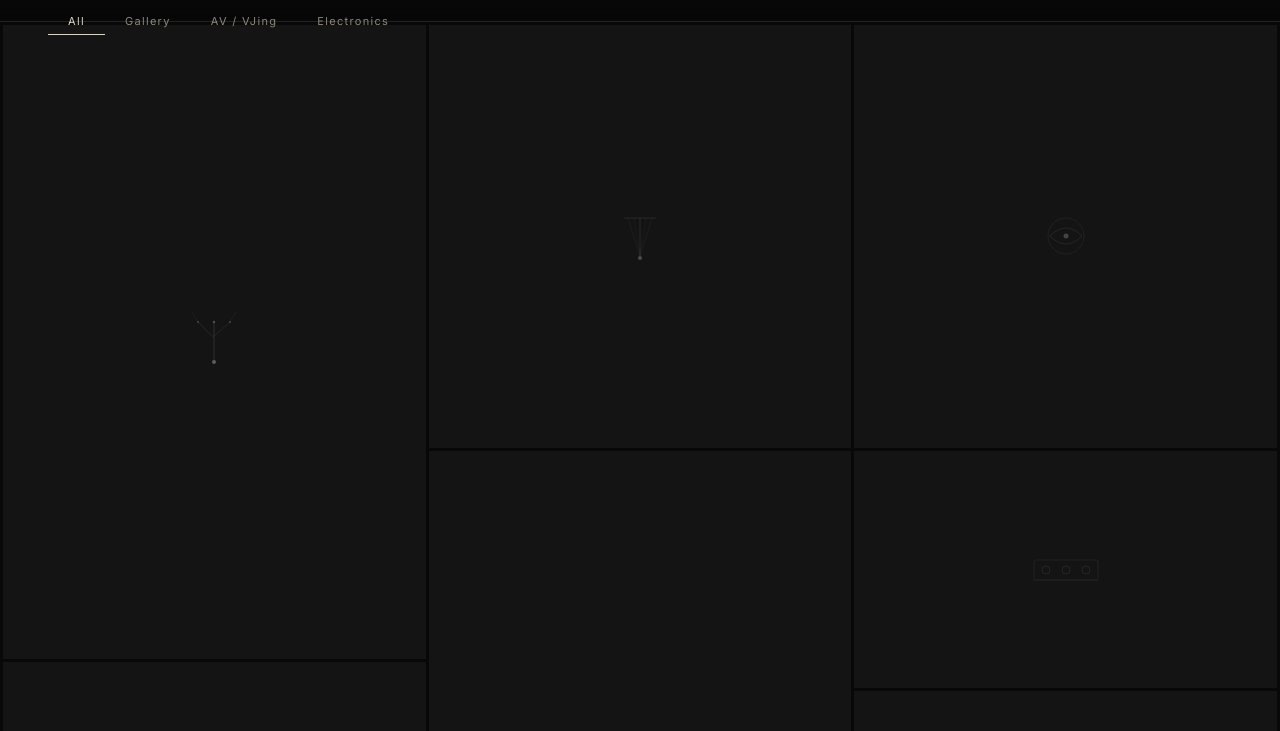
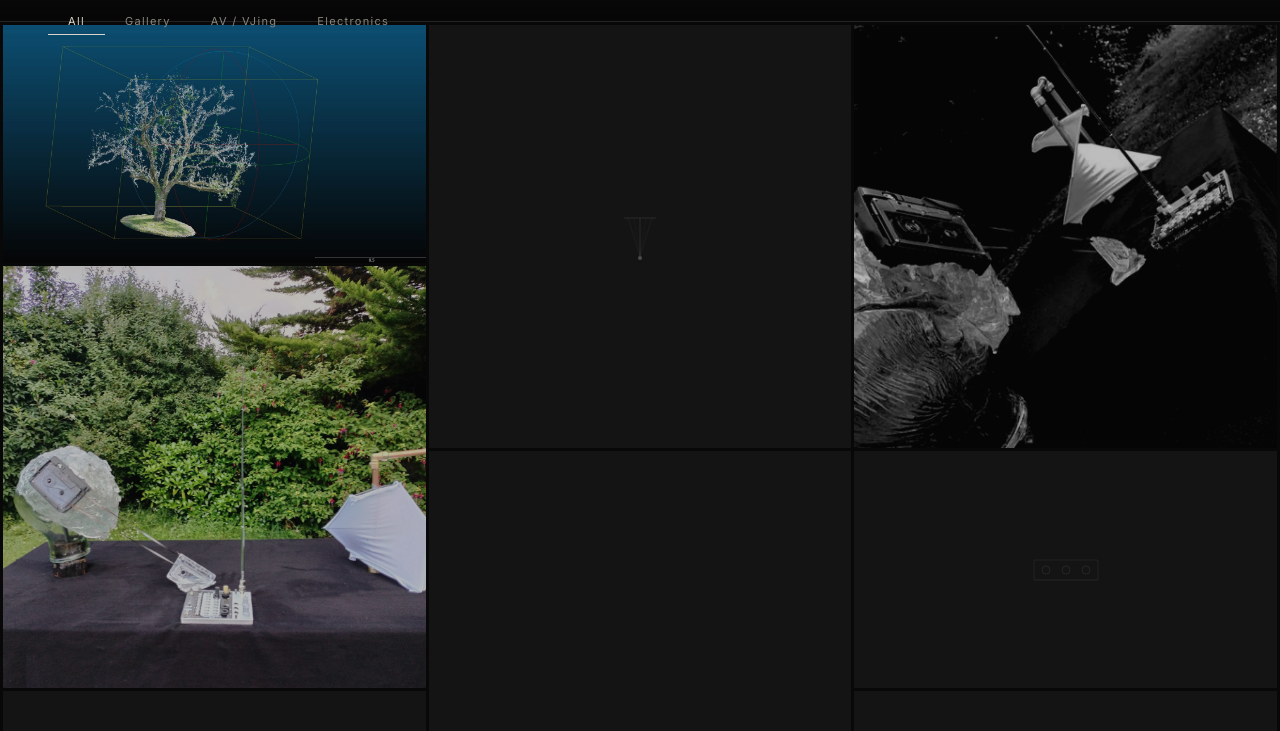
Before and after one commit to FinalAnimal/finalanimal-site, a plain HTML site: page work.html in a window 1280 px wide. Shown: the part 43-774 px from the top of the page. Drawn offline with nearby package versions, Linux system fonts and the light colour scheme.

Commit message:
Add real photos to three Work gallery tiles
Funeral for Ashes gets the point-cloud render (tile switched
tall to wide to fit its aspect), Oscillation the outdoor colour
shot, Mindscapes the black-and-white variant. Web-sized copies
live in images/; originals kept in Assets/ManuallyGathered.

Co-Authored-By: Claude Fable 5 <noreply@anthropic.com>

```diff
--- a/work.html
+++ b/work.html
@@ -324,25 +324,13 @@
 -->
 <div class="grid-wrap" id="grid">
 
-  <div class="grid-item tall" data-cat="gallery"
+  <div class="grid-item wide" data-cat="gallery"
        data-title="Funeral for Ashes"
        data-cat-label="GALLERY INSTALLATION"
        data-year="2025–2026"
        data-desc="EU-funded immersive installation. 20m square room of projected point clouds — dying ash trees scanned and rendered as light. Headline commission, Galway International Arts Festival. 14,000+ attendees."
        data-video="">
-    <div class="grid-placeholder">
-      <svg width="56" height="72" viewBox="0 0 56 72" fill="none" xmlns="http://www.w3.org/2000/svg">
-        <line x1="28" y1="56" x2="28" y2="16" stroke="#d8d4c8" stroke-width=".7" opacity=".3"/>
-        <line x1="28" y1="32" x2="12" y2="16" stroke="#d8d4c8" stroke-width=".5" opacity=".25"/>
-        <line x1="28" y1="30" x2="44" y2="16" stroke="#d8d4c8" stroke-width=".5" opacity=".25"/>
-        <line x1="12" y1="16" x2="6" y2="6" stroke="#d8d4c8" stroke-width=".4" opacity=".2"/>
-        <line x1="44" y1="16" x2="50" y2="6" stroke="#d8d4c8" stroke-width=".4" opacity=".2"/>
-        <circle cx="28" cy="56" r="2" fill="#d8d4c8" opacity=".5"/>
-        <circle cx="28" cy="16" r="1.2" fill="#d8d4c8" opacity=".4"/>
-        <circle cx="12" cy="16" r="1" fill="#d8d4c8" opacity=".35"/>
-        <circle cx="44" cy="16" r="1" fill="#d8d4c8" opacity=".35"/>
-      </svg>
-    </div>
+    <img src="images/funeral-for-ashes.jpg" alt="Funeral for Ashes — LiDAR point cloud of a dying ash tree" loading="lazy">
     <div class="grid-overlay">
       <div class="overlay-cat">GALLERY INSTALLATION</div>
       <div class="overlay-title">Funeral for Ashes</div>
@@ -355,9 +343,7 @@
        data-cat-label="KINETIC SCULPTURE / SCIENTIFIC"
        data-year="2023"
        data-desc="Moving sculpture exhibited as part of the Scientific Arts Lab, University of Galway. Subject of a co-authored scientific paper. Presented at the 2023 International Conference on Art and Health, MAAT Lisbon. Featured in RTÉ media coverage.">
-    <div class="grid-placeholder">
-      <svg width="52" height="52" viewBox="0 0 52 52" fill="none"><circle cx="26" cy="26" r="20" stroke="#d8d4c8" stroke-width=".5" opacity=".2"/><circle cx="26" cy="26" r="10" stroke="#d8d4c8" stroke-width=".7" opacity=".3"/><circle cx="26" cy="26" r="3" fill="#d8d4c8" opacity=".4"/><line x1="6" y1="26" x2="46" y2="26" stroke="#d8d4c8" stroke-width=".4" opacity=".15"/><line x1="26" y1="6" x2="26" y2="46" stroke="#d8d4c8" stroke-width=".4" opacity=".15"/></svg>
-    </div>
+    <img src="images/oscillation-outdoor.jpg" alt="Oscillation — kinetic sculpture installed outdoors on a black-draped table" loading="lazy">
     <div class="grid-overlay">
       <div class="overlay-cat">KINETIC SCULPTURE</div>
       <div class="overlay-title">Oscillation</div>
@@ -415,9 +401,7 @@
        data-cat-label="GALLERY / RESIDENCY"
        data-year="2023"
        data-desc="Group exhibition with the Scientific Arts Lab, University of Galway. Contributed the Oscillation piece. Invited to present at MAAT Lisbon following the exhibition. Covered by RTÉ.">
-    <div class="grid-placeholder">
-      <svg width="52" height="52" viewBox="0 0 52 52" fill="none"><circle cx="26" cy="26" r="18" stroke="#d8d4c8" stroke-width=".5" opacity=".2"/><path d="M 10 26 Q 26 10 42 26 Q 26 42 10 26" stroke="#d8d4c8" stroke-width=".5" fill="none" opacity=".25"/><circle cx="26" cy="26" r="2.5" fill="#d8d4c8" opacity=".35"/></svg>
-    </div>
+    <img src="images/oscillation-bw.webp" alt="Mindscapes — the Oscillation piece in black and white" loading="lazy">
     <div class="grid-overlay">
       <div class="overlay-cat">GALLERY / RESIDENCY</div>
       <div class="overlay-title">Mindscapes</div>
```
Also changed, not shown: Assets/ManuallyGathered/Gallery/Funeral for ashes point cloud cleanup.png (added), Assets/ManuallyGathered/Gallery/Oscillation 1.webp (added), Assets/ManuallyGathered/Gallery/funeral for ashes 1.jpg (added), Assets/ManuallyGathered/Gallery/funeral for ashes 2.jpg (added), Assets/ManuallyGathered/Gallery/funeral for ashes 4.jpg (added), Assets/ManuallyGathered/Gallery/oscillation 2.png (added), images/funeral-for-ashes.jpg (added), images/oscillation-bw.webp (added), images/oscillation-outdoor.jpg (added), 3 other files.
